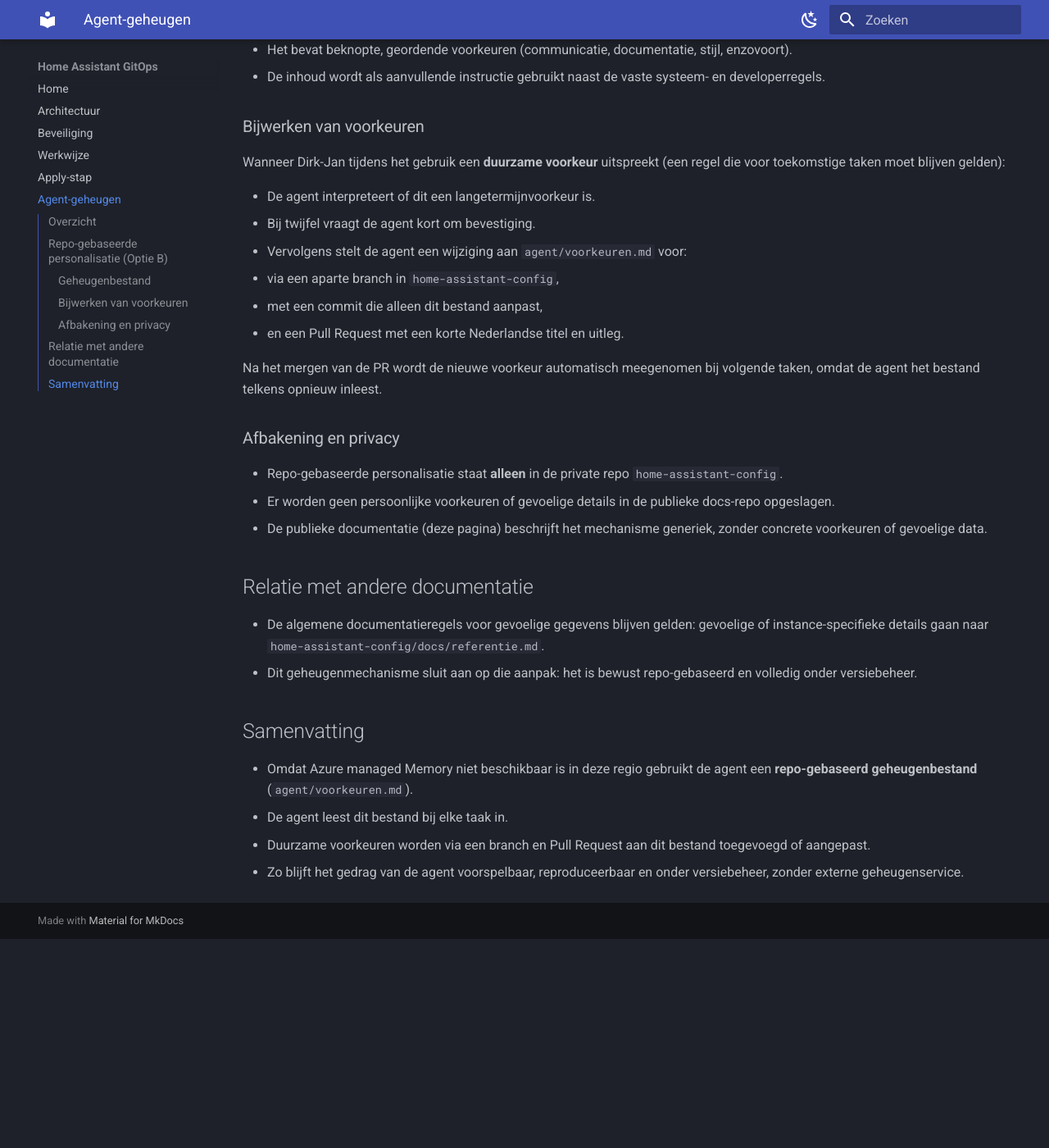
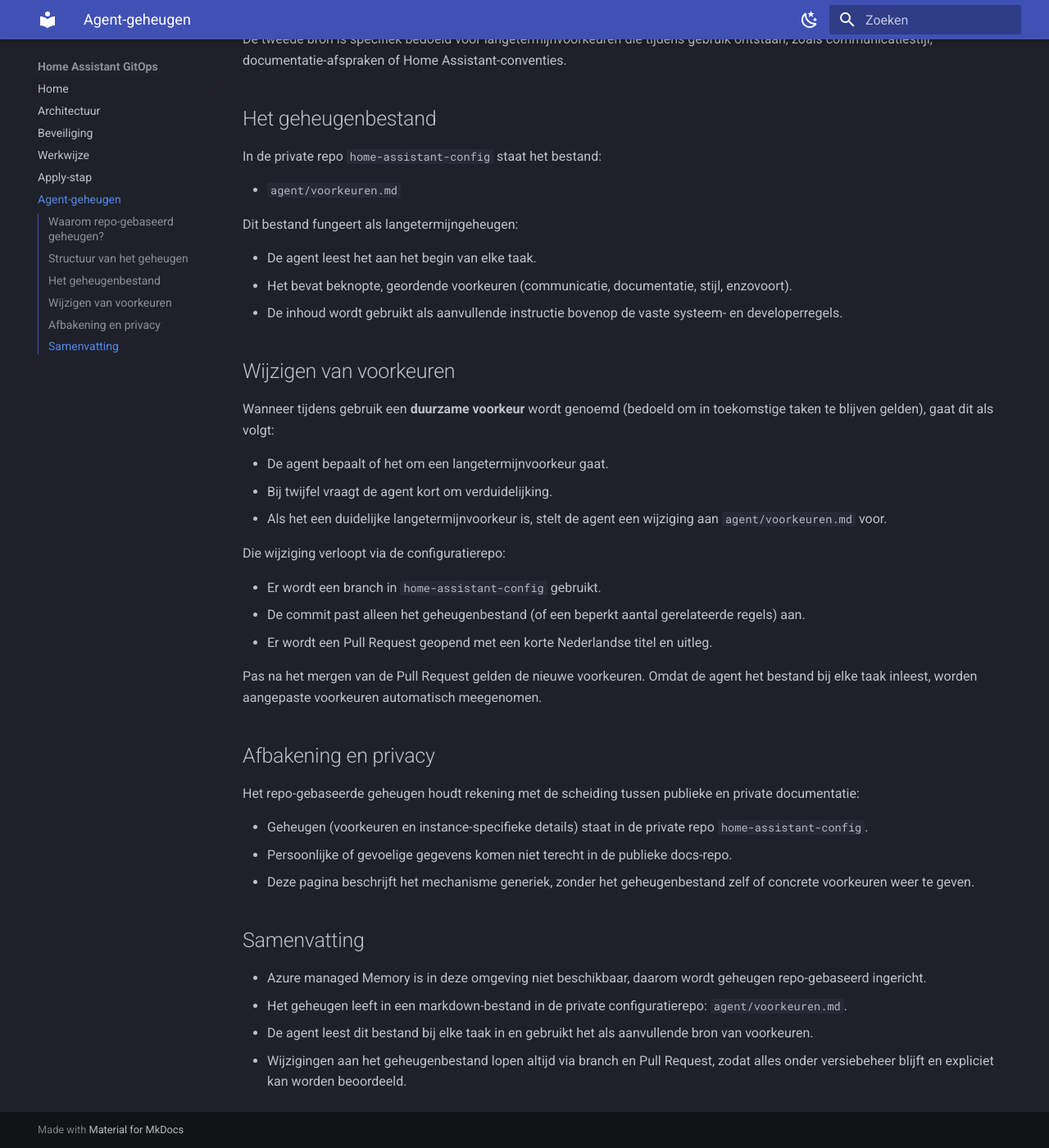
Before and after one commit to dirkjanv-prive/home-assistant-docs, an MkDocs documentation site: the page built from docs/agent-geheugen.md, in a window 1280 px wide and 1400 px high, scrolled down 763 px. Shown: the whole window at 82% size. Built offline with MkDocs 1.6.1 and Material for MkDocs 9.7.7, drawn with Linux system fonts in a browser that asks for light colours; before the commit the page ends 1908 px from its top, so only the background shows below that; some of the changed text lies outside the part shown.

Commit message:
Herschrijf agent-geheugen pagina volgens stijlvoorkeuren en repo-gebaseerd geheugenmechanisme

```diff
--- a/docs/agent-geheugen.md
+++ b/docs/agent-geheugen.md
@@ -1,57 +1,67 @@
-# Agent-geheugen en voorkeuren
+# Agent-geheugen
 
-Deze documentatie beschrijft hoe de Home Assistant Config Agent omgaat met geheugen en voorkeuren, specifiek in deze omgeving waar de managed Memory-functie van Azure niet beschikbaar is.
+Deze pagina beschrijft hoe het repo-gebaseerde geheugen van de Home Assistant Config Agent werkt, en waarom daarvoor een markdown-bestand wordt gebruikt in plaats van de native managed memory-functie van Azure.
 
-## Overzicht
+## Waarom repo-gebaseerd geheugen?
 
-De agent heeft twee bronnen van "geheugen":
+In deze omgeving is Azure managed Memory niet beschikbaar. Er is dus geen externe geheugenservice die voorkeuren en langetermijninformatie voor de agent kan bewaren.
 
-1. **Instructies in de systeem- en developerlaag**: Dit zijn vaste regels die het gedrag van de agent bepalen.
-2. **Repo-gebaseerde personalisatie (Optie B)**: Een langetermijngeheugenbestand in de private configuratierepo, dat via Pull Requests wordt bijgewerkt.
+Het gekozen alternatief is geheugen via versiebeheer:
 
-De tweede optie is toegevoegd om duurzame voorkeuren van Dirk-Jan vast te leggen zonder gebruik te maken van een externe managed memory store.
+- Geheugen wordt vastgelegd in een bestand in een Git-repository.
+- Elke wijziging loopt via een branch en Pull Request.
+- Het geheugen is daarmee traceerbaar, reproduceerbaar en onder versiebeheer.
 
-## Repo-gebaseerde personalisatie (Optie B)
+Zo blijft duidelijk welke voorkeuren wanneer zijn toegevoegd, en kan elke wijziging expliciet worden beoordeeld voordat die effect krijgt.
 
-### Geheugenbestand
+## Structuur van het geheugen
+
+De agent heeft twee typen broninformatie:
+
+1. **Vaste instructies**: systeem- en developerinstructies, die het algemene gedrag van de agent bepalen.
+2. **Repo-gebaseerd geheugen**: een markdown-bestand in de private configuratierepo dat duurzame voorkeuren vastlegt.
+
+De tweede bron is specifiek bedoeld voor langetermijnvoorkeuren die tijdens gebruik ontstaan, zoals communicatiestijl, documentatie-afspraken of Home Assistant-conventies.
+
+## Het geheugenbestand
 
 In de private repo `home-assistant-config` staat het bestand:
 
 - `agent/voorkeuren.md`
 
-Dit bestand functioneert als langetermijngeheugen voor de `ha-config-agent`:
+Dit bestand fungeert als langetermijngeheugen:
 
-- De agent leest dit bestand aan het begin van elke taak.
+- De agent leest het aan het begin van elke taak.
 - Het bevat beknopte, geordende voorkeuren (communicatie, documentatie, stijl, enzovoort).
-- De inhoud wordt als aanvullende instructie gebruikt naast de vaste systeem- en developerregels.
+- De inhoud wordt gebruikt als aanvullende instructie bovenop de vaste systeem- en developerregels.
 
-### Bijwerken van voorkeuren
+## Wijzigen van voorkeuren
 
-Wanneer Dirk-Jan tijdens het gebruik een **duurzame voorkeur** uitspreekt (een regel die voor toekomstige taken moet blijven gelden):
+Wanneer tijdens gebruik een **duurzame voorkeur** wordt genoemd (bedoeld om in toekomstige taken te blijven gelden), gaat dit als volgt:
 
-- De agent interpreteert of dit een langetermijnvoorkeur is.
-- Bij twijfel vraagt de agent kort om bevestiging.
-- Vervolgens stelt de agent een wijziging aan `agent/voorkeuren.md` voor:
-  - via een aparte branch in `home-assistant-config`,
-  - met een commit die alleen dit bestand aanpast,
-  - en een Pull Request met een korte Nederlandse titel en uitleg.
+- De agent bepaalt of het om een langetermijnvoorkeur gaat.
+- Bij twijfel vraagt de agent kort om verduidelijking.
+- Als het een duidelijke langetermijnvoorkeur is, stelt de agent een wijziging aan `agent/voorkeuren.md` voor.
 
-Na het mergen van de PR wordt de nieuwe voorkeur automatisch meegenomen bij volgende taken, omdat de agent het bestand telkens opnieuw inleest.
+Die wijziging verloopt via de configuratierepo:
 
-### Afbakening en privacy
+- Er wordt een branch in `home-assistant-config` gebruikt.
+- De commit past alleen het geheugenbestand (of een beperkt aantal gerelateerde regels) aan.
+- Er wordt een Pull Request geopend met een korte Nederlandse titel en uitleg.
 
-- Repo-gebaseerde personalisatie staat **alleen** in de private repo `home-assistant-config`.
-- Er worden geen persoonlijke voorkeuren of gevoelige details in de publieke docs-repo opgeslagen.
-- De publieke documentatie (deze pagina) beschrijft het mechanisme generiek, zonder concrete voorkeuren of gevoelige data.
+Pas na het mergen van de Pull Request gelden de nieuwe voorkeuren. Omdat de agent het bestand bij elke taak inleest, worden aangepaste voorkeuren automatisch meegenomen.
 
-## Relatie met andere documentatie
+## Afbakening en privacy
 
-- De algemene documentatieregels voor gevoelige gegevens blijven gelden: gevoelige of instance-specifieke details gaan naar `home-assistant-config/docs/referentie.md`.
-- Dit geheugenmechanisme sluit aan op die aanpak: het is bewust repo-gebaseerd en volledig onder versiebeheer.
+Het repo-gebaseerde geheugen houdt rekening met de scheiding tussen publieke en private documentatie:
+
+- Geheugen (voorkeuren en instance-specifieke details) staat in de private repo `home-assistant-config`.
+- Persoonlijke of gevoelige gegevens komen niet terecht in de publieke docs-repo.
+- Deze pagina beschrijft het mechanisme generiek, zonder het geheugenbestand zelf of concrete voorkeuren weer te geven.
 
 ## Samenvatting
 
-- Omdat Azure managed Memory niet beschikbaar is in deze regio gebruikt de agent een **repo-gebaseerd geheugenbestand** (`agent/voorkeuren.md`).
-- De agent leest dit bestand bij elke taak in.
-- Duurzame voorkeuren worden via een branch en Pull Request aan dit bestand toegevoegd of aangepast.
-- Zo blijft het gedrag van de agent voorspelbaar, reproduceerbaar en onder versiebeheer, zonder externe geheugenservice.
+- Azure managed Memory is in deze omgeving niet beschikbaar, daarom wordt geheugen repo-gebaseerd ingericht.
+- Het geheugen leeft in een markdown-bestand in de private configuratierepo: `agent/voorkeuren.md`.
+- De agent leest dit bestand bij elke taak in en gebruikt het als aanvullende bron van voorkeuren.
+- Wijzigingen aan het geheugenbestand lopen altijd via branch en Pull Request, zodat alles onder versiebeheer blijft en expliciet kan worden beoordeeld.
```
